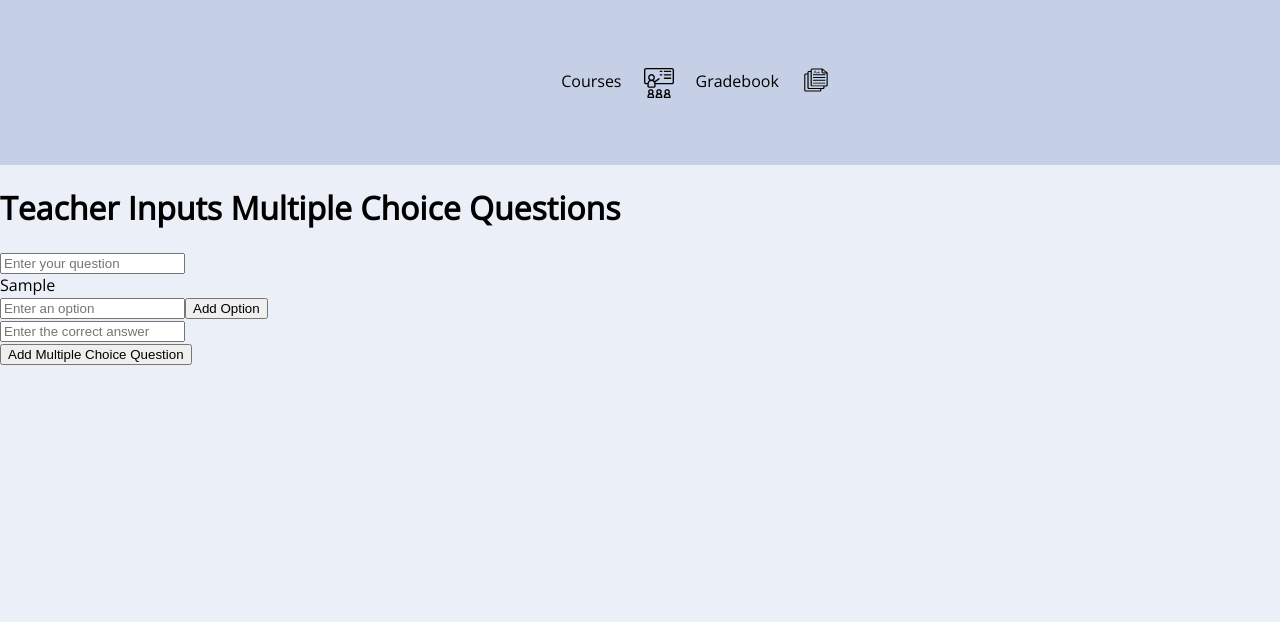
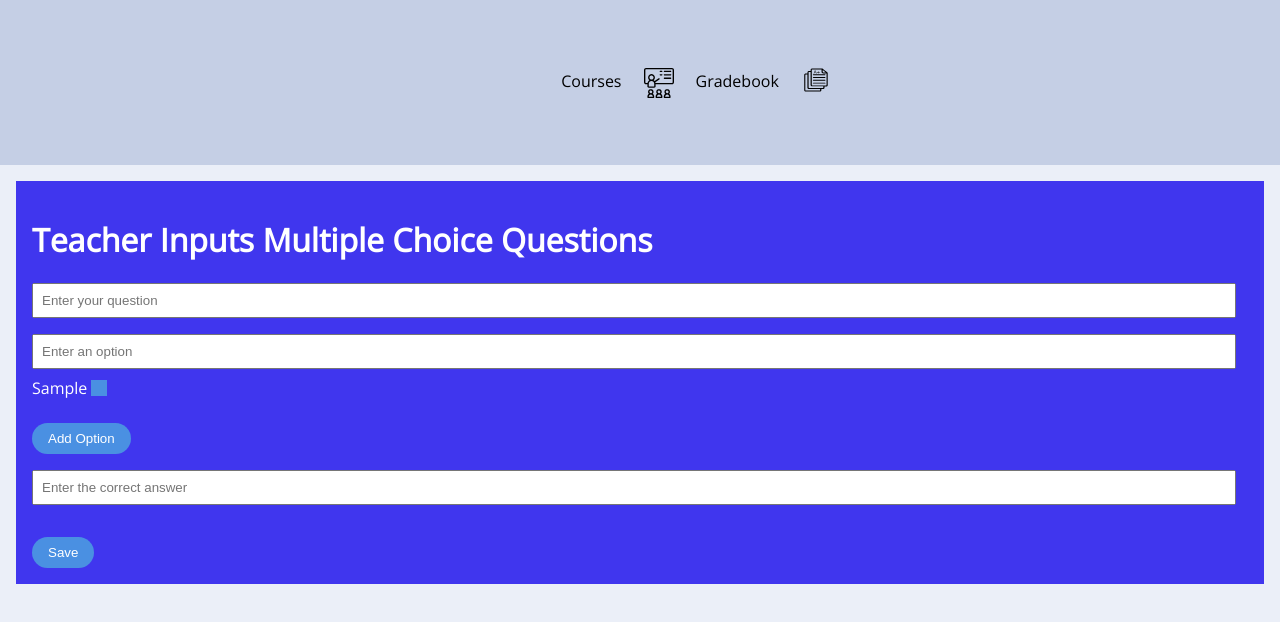
Before and after one commit to s-alad/openpoll, a Next.js app in the folder app/op-next/: page /polls in a window 1280 px wide. Both pictures are taken after typing "Sample" into the empty fields and a click on the button "Add Option". Shown: the top 622 px of the page. Built offline with nearby package versions, Linux system fonts and the light colour scheme.

Commit message:
added css

```diff
--- a/app/op-next/pages/polls/index.tsx
+++ b/app/op-next/pages/polls/index.tsx
@@ -1,5 +1,6 @@
 import React, { useState } from 'react';
 import Navbar from '@/components/navbar';
+import styles from '@/styles/Polls.module.css';
 
 type PollOption = {
   optionText: string;
@@ -46,50 +47,59 @@ export default function Polls() {
   return (
     <>
         <Navbar />
-      <div>
+        <div className={styles.container}>
             <h1>Teacher Inputs Multiple Choice Questions</h1>
             <input
+            className={styles.questionInput}
             type="text"
             value={questionText}
             onChange={(e) => setQuestionText(e.target.value)}
             placeholder="Enter your question"
             />
-        {/* Input fields for adding options */}
-        <div>
-          {currentOptions.map((option, index) => (
-            <div key={index}>{option.optionText}</div>
-          ))}
+            <div className={styles.optionsContainer}>
+
             <input
+                className={styles.questionInput}
                 type="text"
                 value={optionText}
                 onChange={(e) => setOptionText(e.target.value)}
                 placeholder="Enter an option"
             />
-          <button onClick={handleAddOption}>Add Option</button>
+            {currentOptions.map((option, index) => (
+                <div key={index} className={styles.optionItem}>
+                <label className={styles.optionLabel}>{option.optionText}</label>
+                <input type="checkbox" className={styles.optionCheckbox} id={`option_${index}`} />
                 </div>
-        {/* Input for the correct answer */}
-        <div>
+            ))}
+            <button className={styles.addButton} onClick={handleAddOption}>Add Option</button>
+            </div>
+            <div className={styles.optionsContainer}>
                 <input
+                    className={styles.questionInput}
                     type="text"
                     value={answer}
                     onChange={(e) => setAnswer(e.target.value)}
                     placeholder="Enter the correct answer"
                 />
             </div>
-        <button onClick={addPoll}>Add Multiple Choice Question</button>
+
+            <button className={styles.saveButton} onClick={addPoll}>Save</button>
         </div>
 
-      <div>
-        {/* Displays the poll items for testing */}
+        {/* Displays list of polls created for testing */}
+        <div className={styles.pollList}>
         {polls.map((poll, index) => (
-          <div key={index}>
+          <div key={index} className={styles.pollItem}>
             <p>Question: {poll.questionText}</p>
-            <p>Correct Answer: {poll.answer}</p>
-            <ul>
+            <p>Options:</p>
+            <ul className={styles.pollOptions}>
               {poll.options.map((option, optionIndex) => (
-                <li key={optionIndex}>{option.optionText}</li>
+                <li key={optionIndex} className={styles.pollOption}>
+                  {option.optionText}
+                </li>
               ))}
             </ul>
+            <p>Correct Answer: {poll.answer}</p>
           </div>
         ))}
       </div>
--- /dev/null
+++ b/app/op-next/styles/Polls.module.css
@@ -0,0 +1,63 @@
+.container {
+    background: #4036EE; /* Adjust the color to match your design */
+    padding: 1rem;
+    margin: 1rem;
+    color: white;
+}
+
+.questionInput {
+    width: calc(100% - 2rem); /* Full width minus padding */
+    padding: 0.5rem;
+}
+
+.optionsContainer {
+    margin: 1rem 0;
+}
+
+.optionItem {
+    display: flex;
+    align-items: center;
+    margin: 0.5rem 0;
+}
+
+.optionCheckbox {
+    appearance: none;
+    margin-right: 0.5rem;
+    width: 1rem;
+    height: 1rem;
+    background-color: #4A90E2;
+}
+
+.addButton, .saveButton {
+    background-color: #4A90E2; /* Adjust the color to match your design */
+    color: white;
+    padding: 0.5rem 1rem;
+    border: none;
+    border-radius: 20px; /* Rounded corners for the buttons */
+    cursor: pointer;
+    margin-top: 1rem;
+}
+
+.saveButton {
+    display: block;
+    margin-top: 2rem;
+    text-align: center;
+}
+
+/* Shows polls */
+.pollOptions {
+    list-style-type: none; /* Remove default list styling */
+    padding-left: 0; /* Remove default padding */
+}
+
+.pollOption {
+    background: #4A90E2; /* Blue background for options */
+    padding: 0.5rem;
+    border-radius: 4px;
+    margin-bottom: 0.5rem;
+}
+
+.pollList {
+    padding: 1rem;
+    margin: 1rem;
+}
```
Lines whose indentation alone changed are shown as unchanged.
